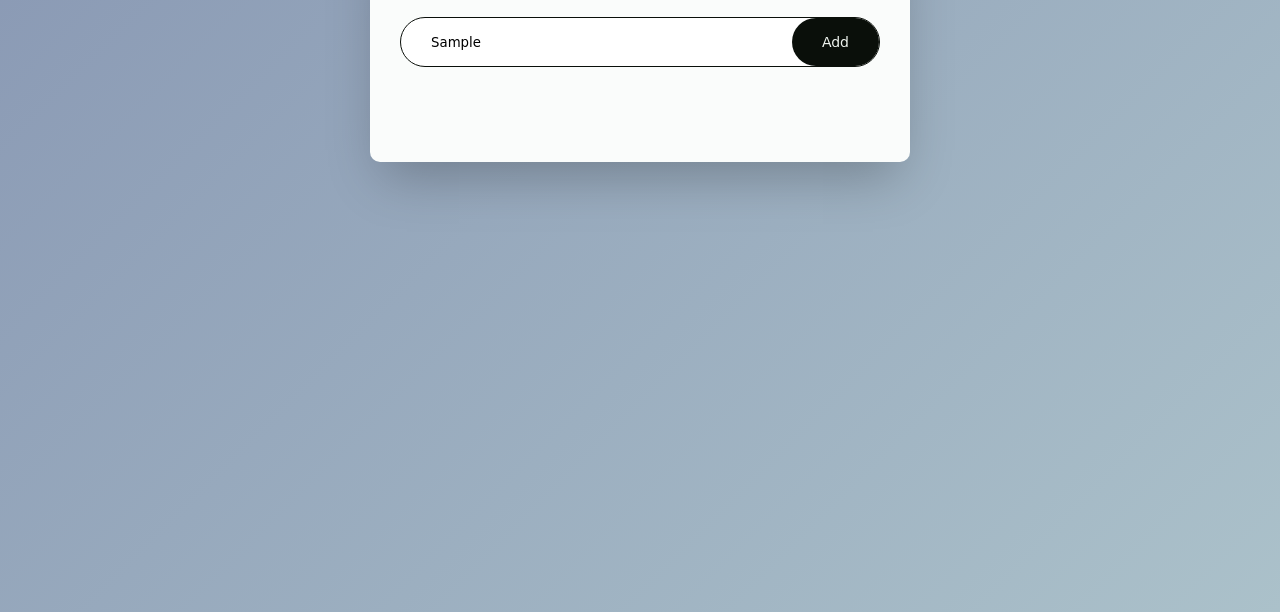
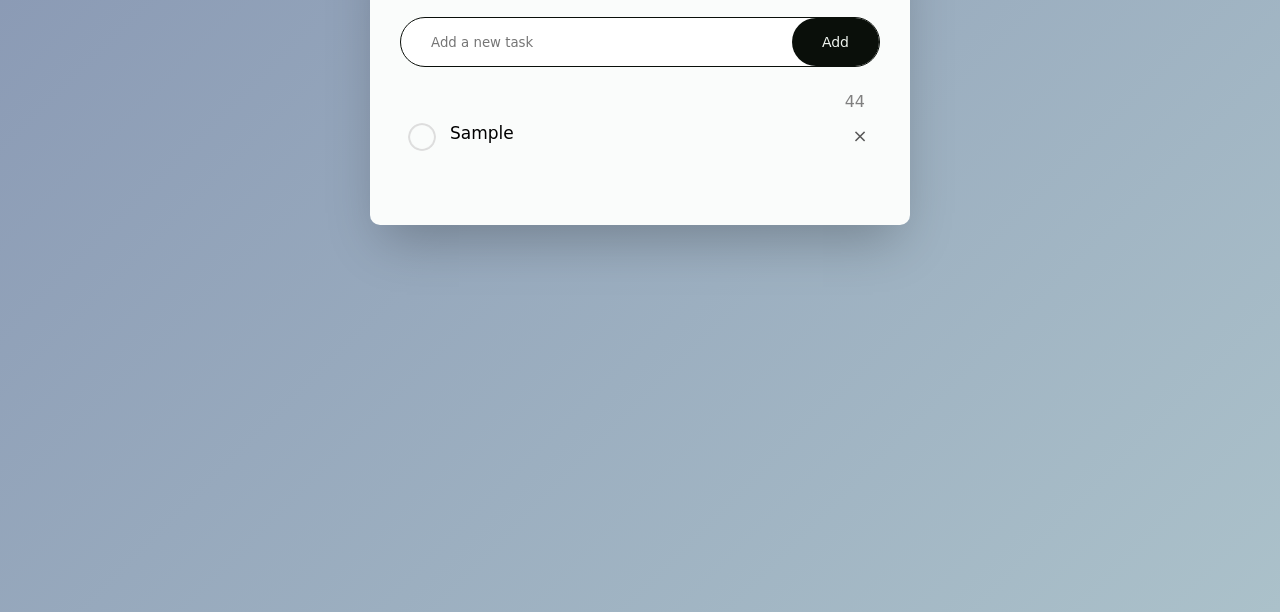
Before and after one commit to 3mptySpac3/30-Thirty, a plain HTML site: page ToDo/index.html in a window 1280 px wide. Both pictures are taken after typing "Sample" into the empty fields and a click on the button "Add". Shown: the part 188-800 px from the top of the page. Drawn offline with Linux system fonts and the light colour scheme.

Commit message:
js and scripts

```diff
--- a/ToDo/app.js
+++ b/ToDo/app.js
@@ -0,0 +1,52 @@
+
+const inputBox = document.getElementById('input-box');
+const listContainer = document.getElementById('list-container');
+const addButton = document.getElementById('add-button');
+
+document.addEventListener('DOMContentLoaded', function() {
+  const inputBox = document.getElementById('input-box');
+  const charCount = document.getElementById('char-count');
+  const maxLength = inputBox.getAttribute('maxlength');
+
+  inputBox.addEventListener('input', function() {
+    const remaining = maxLength - inputBox.value.length;
+    charCount.textContent = `${remaining}`;
+
+        // Update class based on remaining characters
+        if (remaining <= 20) {
+          charCount.classList.add('near-limit');
+        } else {
+          charCount.classList.remove('near-limit');
+        }
+  });
+});
+
+function addTask(){
+  if (inputBox.value === '') {
+    alert('Please enter a task');
+  } else {
+    let li = document.createElement('li');
+    li.textContent = inputBox.value;
+    listContainer.appendChild(li);
+    inputBox.value = '';
+    let span = document.createElement('span');
+    span.innerHTML = "\u00D7";
+    li.appendChild(span);
+  }
+}
+
+listContainer.addEventListener('click', function(e) {
+  if (e.target.tagName === 'LI') {
+    e.target.classList.toggle('checked');
+  } else if (e.target.tagName === 'SPAN') {
+    e.target.parentElement.remove ();
+  }
+});
+
+addButton.addEventListener('click', addTask);
+
+inputBox.addEventListener('keypress', function(e) {
+  if (e.key === 'Enter') {
+    addTask();
+  }
+});
--- a/ToDo/index.html
+++ b/ToDo/index.html
@@ -12,8 +12,11 @@
     <div class="todo-app">
       <h2><img src="./images/music.svg"> ToDo</h2>
       <div class="row">
-        <input type="text" id="input-box" placeholder="Add a new task">
-        <button>Add</button>
+        <input type="text" id="input-box" placeholder="Add a new task" maxlength="50">
+        <button id="add-button" onclick="addTask()">Add</button>
+      </div>
+      <div class="char-count-container">
+        <span id="char-count" class="char-count">50</span>
       </div>
       <ul id="list-container">
         <!-- <li class="checked">Task 1</li>
@@ -23,5 +26,15 @@
     </div>
   </div>
   <script src="app.js"></script>
+  <script>
+    document.addEventListener('DOMContentLoaded', function () {
+      var button = document.getElementById('add-button');
+      button.addEventListener('keypress', function (e) {
+        if (e.key === 'Enter') {
+          addTask();
+        }
+      });
+    });
+  </script>
 </body>
 </html>
--- a/ToDo/style.css
+++ b/ToDo/style.css
@@ -103,3 +103,36 @@ ul li.checked{
 ul li.checked::before{
   background-image: url(images/yes.svg);
 }
+
+.char-count-container {
+  text-align: right;
+  margin-right: 15px;
+}
+
+span.char-count {
+  color: grey; /* default color */
+}
+
+span.char-count.near-limit {
+  color: red;  /* color when near the limit */
+}
+
+ul li span{
+  position: absolute;
+  right: 0;
+  top: 5px;
+  width: 40px;
+  height: 40px;
+  font-size: 18px;
+  color: #555;
+  line-height: 40px;
+  text-align: center;
+  border-radius: 25%;
+  transition: all 0.6s ease;
+  cursor: pointer;
+}
+ul li span:hover{
+  background: rgba(255, 0, 0, 0.741);
+  color: #0A0F0A;
+  transform: scale(.8);
+}
```
